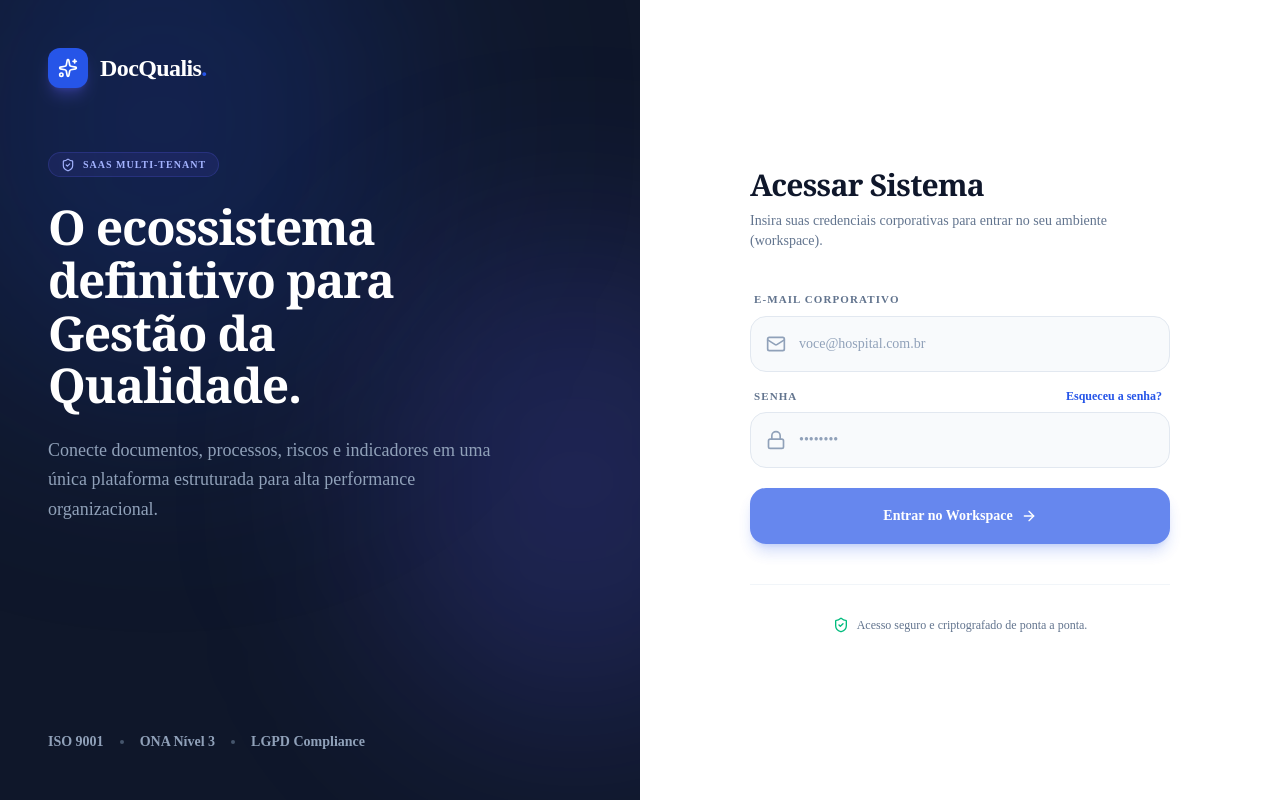
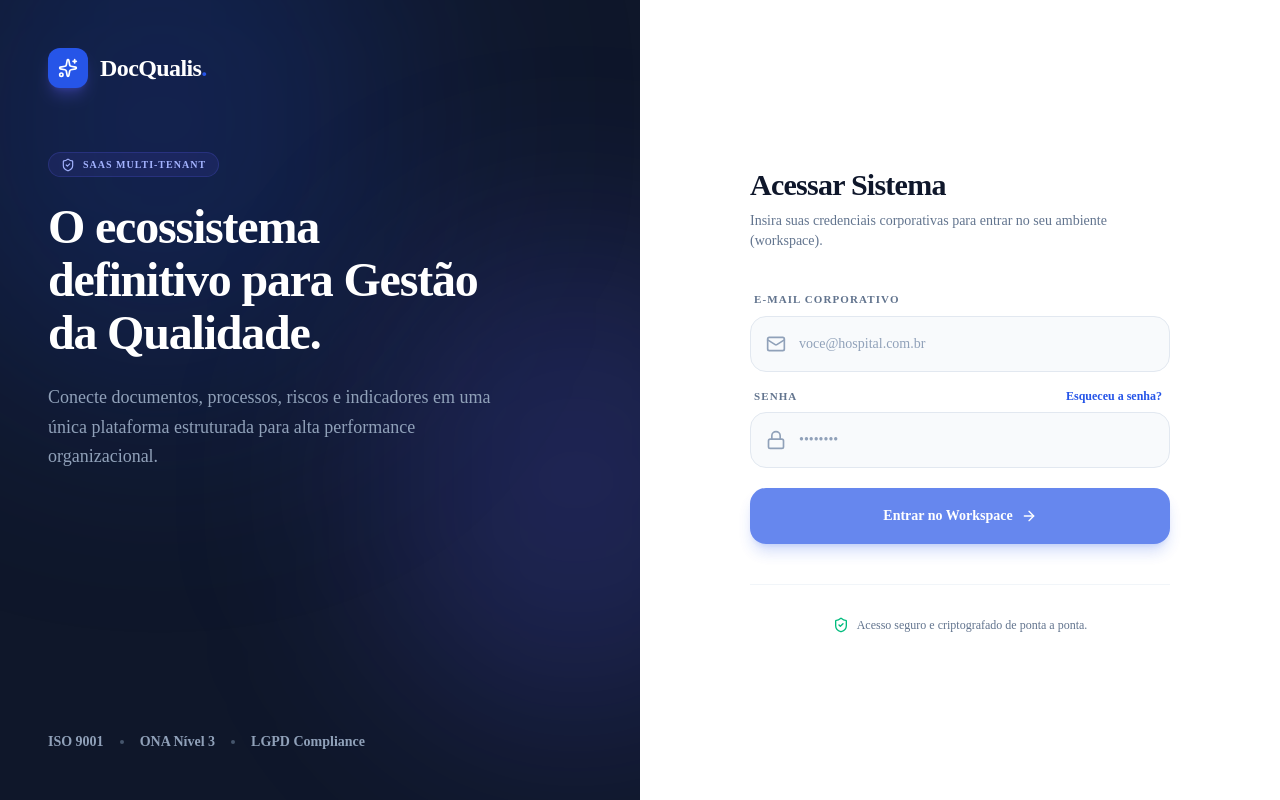
Before and after one commit to clienterdx-arch/docqualis, a Next.js app: page /login in a window 1280 px wide. Built offline with nearby package versions, Linux system fonts and the light colour scheme; no server answers.

Commit message:
style: use inter across the app

```diff
--- a/src/app/globals.css
+++ b/src/app/globals.css
@@ -1,8 +1,7 @@
 @import "tailwindcss";
 
 @theme {
-  --font-sans: "Anthropic Sans", "Antropic Sans", var(--font-app), ui-sans-serif, system-ui, -apple-system, BlinkMacSystemFont, "Segoe UI", Roboto, Helvetica, Arial, sans-serif;
-  --font-serif: "Anthropic Serif", "Antropic Serif", "Source Serif 4", "Source Serif Pro", Georgia, ui-serif, serif;
+  --font-sans: var(--font-app), Inter, ui-sans-serif, system-ui, -apple-system, BlinkMacSystemFont, "Segoe UI", Roboto, Helvetica, Arial, sans-serif;
 }
 
 @layer base {
@@ -27,8 +26,11 @@
 
   h1,
   h2,
-  h3 {
-    font-family: var(--font-serif);
+  h3,
+  h4,
+  h5,
+  h6 {
+    font-family: var(--font-sans);
   }
 }
 
--- a/src/app/modelagem/page.tsx
+++ b/src/app/modelagem/page.tsx
@@ -1100,7 +1100,7 @@ function ProcessStudioContent() {
           <title>${processData.name}</title>
           <style>
             * { box-sizing: border-box; }
-            body { margin: 0; font-family: Arial, sans-serif; background: #fff; }
+            body { margin: 0; font-family: Inter, ui-sans-serif, system-ui, -apple-system, BlinkMacSystemFont, "Segoe UI", Roboto, Helvetica, Arial, sans-serif; background: #fff; }
             .page { padding: 24px; }
             .header { margin-bottom: 18px; }
             .title { font-size: 22px; font-weight: 700; margin-bottom: 6px; color: #0f172a; }
```
